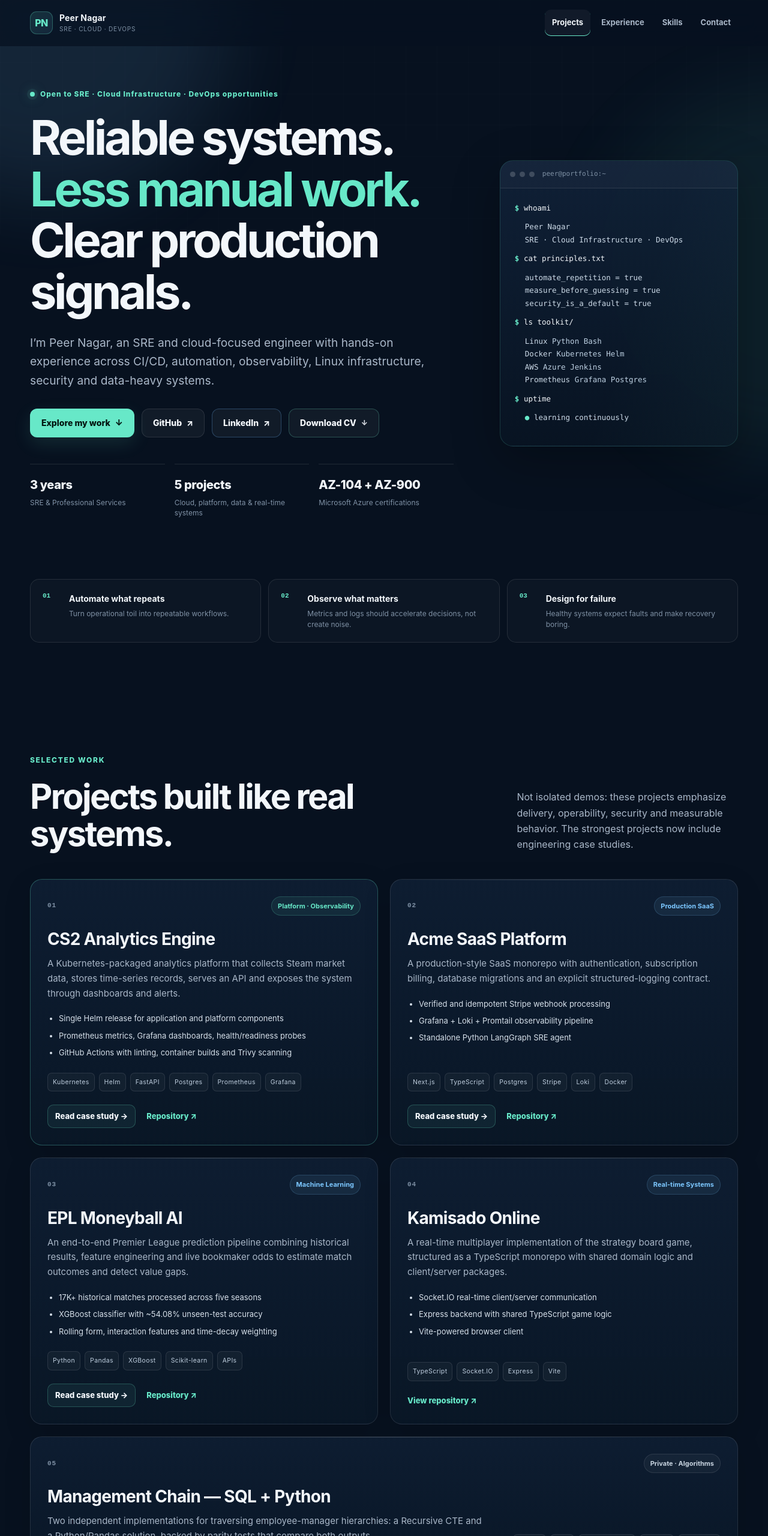
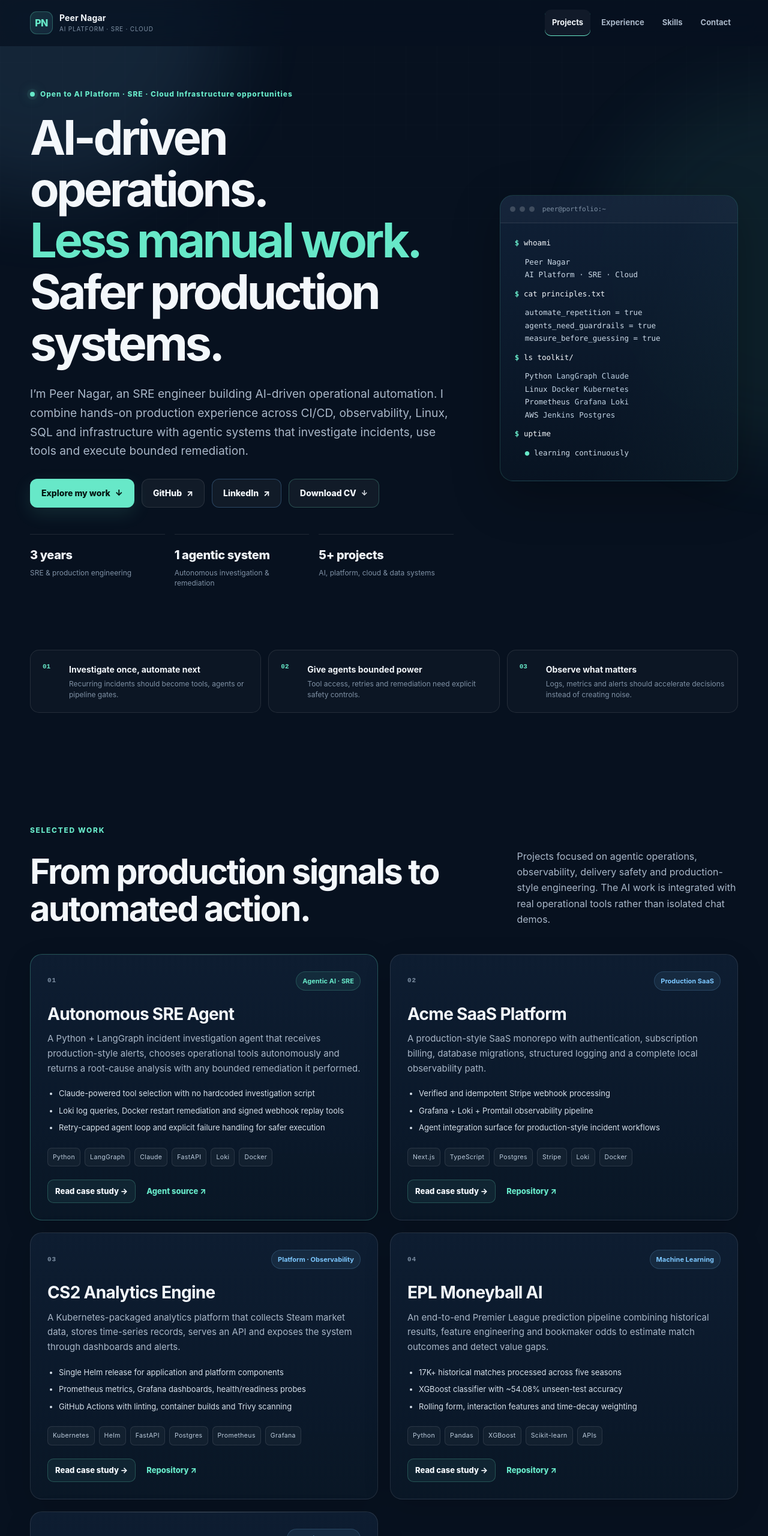
Before and after one commit to pearnagar/pearnagar.github.io, a website: page index.html in a window 1280 px wide. Shown: the top 2560 px of the page at 60% size. Drawn offline with Linux system fonts and the light colour scheme.

Commit message:
Position portfolio for AI Platform and agentic SRE roles

```diff
--- a/index.html
+++ b/index.html
@@ -3,17 +3,17 @@
 <head>
   <meta charset="utf-8" />
   <meta name="viewport" content="width=device-width, initial-scale=1" />
-  <meta name="description" content="Peer Nagar — SRE, Cloud Infrastructure and DevOps engineer building reliable systems, automation and observability." />
+  <meta name="description" content="Peer Nagar — SRE and AI Platform engineer building agentic operations, production automation, observability and reliable cloud systems." />
   <meta name="theme-color" content="#07111f" />
   <meta name="color-scheme" content="dark" />
   <meta property="og:type" content="website" />
-  <meta property="og:title" content="Peer Nagar | SRE · Cloud · DevOps" />
-  <meta property="og:description" content="SRE and Cloud Infrastructure portfolio: automation, observability, Kubernetes, CI/CD and production engineering." />
+  <meta property="og:title" content="Peer Nagar | AI Platform · SRE · Cloud" />
+  <meta property="og:description" content="AI Platform and SRE portfolio: autonomous incident investigation, operational automation, observability, Kubernetes, CI/CD and production engineering." />
   <meta property="og:url" content="https://pearnagar.github.io/" />
   <meta name="twitter:card" content="summary" />
   <link rel="canonical" href="https://pearnagar.github.io/" />
   <link rel="icon" href="./favicon.svg" type="image/svg+xml" />
-  <title>Peer Nagar | SRE · Cloud · DevOps</title>
+  <title>Peer Nagar | AI Platform · SRE · Cloud</title>
   <link rel="stylesheet" href="./styles.css" />
   <link rel="stylesheet" href="./enhancements.css" />
   <script>document.documentElement.classList.add('js')</script>
@@ -27,8 +27,8 @@
       "https://github.com/pearnagar",
       "https://www.linkedin.com/in/peer-nagar"
     ],
-    "jobTitle": "SRE and Cloud Infrastructure Engineer",
-    "knowsAbout": ["Site Reliability Engineering", "DevOps", "Kubernetes", "Cloud Infrastructure", "CI/CD", "Observability", "Linux", "Python"]
+    "jobTitle": "SRE and AI Platform Engineer",
+    "knowsAbout": ["Site Reliability Engineering", "AI Agents", "LangGraph", "Claude", "DevOps", "Kubernetes", "Cloud Infrastructure", "CI/CD", "Observability", "Linux", "Python", "SQL"]
   }
   </script>
 </head>
@@ -41,7 +41,7 @@
     <div class="header-inner">
       <a class="brand" href="#top" aria-label="Peer Nagar — home">
         <span class="brand-mark" aria-hidden="true">PN</span>
-        <span class="brand-copy"><strong>Peer Nagar</strong><small>SRE · Cloud · DevOps</small></span>
+        <span class="brand-copy"><strong>Peer Nagar</strong><small>AI Platform · SRE · Cloud</small></span>
       </a>
 
       <button class="nav-toggle" type="button" aria-expanded="false" aria-controls="primary-nav" aria-label="Open navigation">
@@ -60,11 +60,10 @@
   <main id="main-content">
     <section class="hero section reveal" aria-labelledby="hero-title">
       <div class="hero-copy">
-        <p class="availability"><span class="status-dot" aria-hidden="true"></span>Open to SRE · Cloud Infrastructure · DevOps opportunities</p>
-        <h1 id="hero-title">Reliable systems.<br /><span>Less manual work.</span><br />Clear production signals.</h1>
+        <p class="availability"><span class="status-dot" aria-hidden="true"></span>Open to AI Platform · SRE · Cloud Infrastructure opportunities</p>
+        <h1 id="hero-title">AI-driven operations.<br /><span>Less manual work.</span><br />Safer production systems.</h1>
         <p class="hero-lead">
-          I’m Peer Nagar, an SRE and cloud-focused engineer with hands-on experience across CI/CD,
-          automation, observability, Linux infrastructure, security and data-heavy systems.
+          I’m Peer Nagar, an SRE engineer building AI-driven operational automation. I combine hands-on production experience across CI/CD, observability, Linux, SQL and infrastructure with agentic systems that investigate incidents, use tools and execute bounded remediation.
         </p>
 
         <div class="hero-actions">
@@ -75,9 +74,9 @@
         </div>
 
         <dl class="metrics" aria-label="Career highlights">
-          <div><dt>3 years</dt><dd>SRE &amp; Professional Services</dd></div>
-          <div><dt>5 projects</dt><dd>Cloud, platform, data &amp; real-time systems</dd></div>
-          <div><dt>AZ-104 + AZ-900</dt><dd>Microsoft Azure certifications</dd></div>
+          <div><dt>3 years</dt><dd>SRE &amp; production engineering</dd></div>
+          <div><dt>1 agentic system</dt><dd>Autonomous investigation &amp; remediation</dd></div>
+          <div><dt>5+ projects</dt><dd>AI, platform, cloud &amp; data systems</dd></div>
         </dl>
       </div>
 
@@ -87,13 +86,13 @@
         </div>
         <div class="terminal-body">
           <p><span class="prompt">$</span> whoami</p>
-          <p class="terminal-output">Peer Nagar<br />SRE · Cloud Infrastructure · DevOps</p>
+          <p class="terminal-output">Peer Nagar<br />AI Platform · SRE · Cloud</p>
 
           <p><span class="prompt">$</span> cat principles.txt</p>
-          <p class="terminal-output">automate_repetition = true<br />measure_before_guessing = true<br />security_is_a_default = true</p>
+          <p class="terminal-output">automate_repetition = true<br />agents_need_guardrails = true<br />measure_before_guessing = true</p>
 
           <p><span class="prompt">$</span> ls toolkit/</p>
-          <p class="terminal-output terminal-grid">Linux <span>Python</span> <span>Bash</span><br />Docker <span>Kubernetes</span> <span>Helm</span><br />AWS <span>Azure</span> <span>Jenkins</span><br />Prometheus <span>Grafana</span> <span>Postgres</span></p>
+          <p class="terminal-output terminal-grid">Python <span>LangGraph</span> <span>Claude</span><br />Linux <span>Docker</span> <span>Kubernetes</span><br />Prometheus <span>Grafana</span> <span>Loki</span><br />AWS <span>Jenkins</span> <span>Postgres</span></p>
 
           <p><span class="prompt">$</span> uptime</p>
           <p class="terminal-output"><span class="terminal-ok">●</span> learning continuously</p>
@@ -102,23 +101,55 @@
     </section>
 
     <section class="principles section section-tight reveal" aria-label="Engineering principles">
-      <div class="principle"><span>01</span><div><strong>Automate what repeats</strong><small>Turn operational toil into repeatable workflows.</small></div></div>
-      <div class="principle"><span>02</span><div><strong>Observe what matters</strong><small>Metrics and logs should accelerate decisions, not create noise.</small></div></div>
-      <div class="principle"><span>03</span><div><strong>Design for failure</strong><small>Healthy systems expect faults and make recovery boring.</small></div></div>
+      <div class="principle"><span>01</span><div><strong>Investigate once, automate next</strong><small>Recurring incidents should become tools, agents or pipeline gates.</small></div></div>
+      <div class="principle"><span>02</span><div><strong>Give agents bounded power</strong><small>Tool access, retries and remediation need explicit safety controls.</small></div></div>
+      <div class="principle"><span>03</span><div><strong>Observe what matters</strong><small>Logs, metrics and alerts should accelerate decisions instead of creating noise.</small></div></div>
     </section>
 
     <section id="projects" class="section reveal" aria-labelledby="projects-title">
       <div class="section-heading">
         <p class="kicker">Selected work</p>
         <div class="heading-row">
-          <h2 id="projects-title">Projects built like real systems.</h2>
-          <p>Not isolated demos: these projects emphasize delivery, operability, security and measurable behavior. The strongest projects now include engineering case studies.</p>
+          <h2 id="projects-title">From production signals to automated action.</h2>
+          <p>Projects focused on agentic operations, observability, delivery safety and production-style engineering. The AI work is integrated with real operational tools rather than isolated chat demos.</p>
         </div>
       </div>
 
       <div class="project-grid">
         <article class="project-card featured">
-          <div class="project-topline"><span class="project-number">01</span><span class="tag tag-accent">Platform · Observability</span></div>
+          <div class="project-topline"><span class="project-number">01</span><span class="tag tag-accent">Agentic AI · SRE</span></div>
+          <h3>Autonomous SRE Agent</h3>
+          <p>A Python + LangGraph incident investigation agent that receives production-style alerts, chooses operational tools autonomously and returns a root-cause analysis with any bounded remediation it performed.</p>
+          <ul class="impact-list">
+            <li>Claude-powered tool selection with no hardcoded investigation script</li>
+            <li>Loki log queries, Docker restart remediation and signed webhook replay tools</li>
+            <li>Retry-capped agent loop and explicit failure handling for safer execution</li>
+          </ul>
+          <div class="stack" aria-label="Technology stack"><span>Python</span><span>LangGraph</span><span>Claude</span><span>FastAPI</span><span>Loki</span><span>Docker</span></div>
+          <div class="project-actions">
+            <a class="project-link case-study-link" href="./case-studies/ai-sre-agent.html">Read case study <span aria-hidden="true">→</span></a>
+            <a class="project-link" href="https://github.com/pearnagar/SaaS_App/tree/main/sre-agent" target="_blank" rel="noopener noreferrer">Agent source <span aria-hidden="true">↗</span></a>
+          </div>
+        </article>
+
+        <article class="project-card">
+          <div class="project-topline"><span class="project-number">02</span><span class="tag">Production SaaS</span></div>
+          <h3>Acme SaaS Platform</h3>
+          <p>A production-style SaaS monorepo with authentication, subscription billing, database migrations, structured logging and a complete local observability path.</p>
+          <ul class="impact-list">
+            <li>Verified and idempotent Stripe webhook processing</li>
+            <li>Grafana + Loki + Promtail observability pipeline</li>
+            <li>Agent integration surface for production-style incident workflows</li>
+          </ul>
+          <div class="stack" aria-label="Technology stack"><span>Next.js</span><span>TypeScript</span><span>Postgres</span><span>Stripe</span><span>Loki</span><span>Docker</span></div>
+          <div class="project-actions">
+            <a class="project-link case-study-link" href="./case-studies/saas-platform.html">Read case study <span aria-hidden="true">→</span></a>
+            <a class="project-link" href="https://github.com/pearnagar/SaaS_App" target="_blank" rel="noopener noreferrer">Repository <span aria-hidden="true">↗</span></a>
+          </div>
+        </article>
+
+        <article class="project-card">
+          <div class="project-topline"><span class="project-number">03</span><span class="tag">Platform · Observability</span></div>
           <h3>CS2 Analytics Engine</h3>
           <p>A Kubernetes-packaged analytics platform that collects Steam market data, stores time-series records, serves an API and exposes the system through dashboards and alerts.</p>
           <ul class="impact-list">
@@ -134,25 +165,9 @@
         </article>
 
         <article class="project-card">
-          <div class="project-topline"><span class="project-number">02</span><span class="tag">Production SaaS</span></div>
-          <h3>Acme SaaS Platform</h3>
-          <p>A production-style SaaS monorepo with authentication, subscription billing, database migrations and an explicit structured-logging contract.</p>
-          <ul class="impact-list">
-            <li>Verified and idempotent Stripe webhook processing</li>
-            <li>Grafana + Loki + Promtail observability pipeline</li>
-            <li>Standalone Python LangGraph SRE agent</li>
-          </ul>
-          <div class="stack" aria-label="Technology stack"><span>Next.js</span><span>TypeScript</span><span>Postgres</span><span>Stripe</span><span>Loki</span><span>Docker</span></div>
-          <div class="project-actions">
-            <a class="project-link case-study-link" href="./case-studies/saas-platform.html">Read case study <span aria-hidden="true">→</span></a>
-            <a class="project-link" href="https://github.com/pearnagar/SaaS_App" target="_blank" rel="noopener noreferrer">Repository <span aria-hidden="true">↗</span></a>
-          </div>
-        </article>
-
-        <article class="project-card">
-          <div class="project-topline"><span class="project-number">03</span><span class="tag">Machine Learning</span></div>
+          <div class="project-topline"><span class="project-number">04</span><span class="tag">Machine Learning</span></div>
           <h3>EPL Moneyball AI</h3>
-          <p>An end-to-end Premier League prediction pipeline combining historical results, feature engineering and live bookmaker odds to estimate match outcomes and detect value gaps.</p>
+          <p>An end-to-end Premier League prediction pipeline combining historical results, feature engineering and bookmaker odds to estimate match outcomes and detect value gaps.</p>
           <ul class="impact-list">
             <li>17K+ historical matches processed across five seasons</li>
             <li>XGBoost classifier with ~54.08% unseen-test accuracy</li>
@@ -166,7 +181,7 @@
         </article>
 
         <article class="project-card">
-          <div class="project-topline"><span class="project-number">04</span><span class="tag">Real-time Systems</span></div>
+          <div class="project-topline"><span class="project-number">05</span><span class="tag">Real-time Systems</span></div>
           <h3>Kamisado Online</h3>
           <p>A real-time multiplayer implementation of the strategy board game, structured as a TypeScript monorepo with shared domain logic and client/server packages.</p>
           <ul class="impact-list">
@@ -181,7 +196,7 @@
         </article>
 
         <article class="project-card project-card-wide">
-          <div class="project-topline"><span class="project-number">05</span><span class="tag tag-private">Private · Algorithms</span></div>
+          <div class="project-topline"><span class="project-number">06</span><span class="tag tag-private">Algorithms · SQL</span></div>
           <div class="wide-project-content">
             <div>
               <h3>Management Chain — SQL + Python</h3>
@@ -191,12 +206,13 @@
           </div>
         </article>
       </div>
+      </div>
     </section>
 
     <section id="experience" class="section reveal" aria-labelledby="experience-title">
       <div class="section-heading">
         <p class="kicker">Experience</p>
-        <div class="heading-row"><h2 id="experience-title">Production ownership, end to end.</h2><p>My background connects platform operations, customer-facing delivery, automation and security.</p></div>
+        <div class="heading-row"><h2 id="experience-title">Production experience behind the agents.</h2><p>My AI work sits on top of hands-on SRE experience: delivery, automation, monitoring, SQL, infrastructure and customer-facing production environments.</p></div>
       </div>
 
       <div class="timeline">
@@ -204,7 +220,7 @@
           <div class="timeline-meta"><span>2022 — 2025</span><small>Cyberbit</small></div>
           <div class="timeline-content">
             <h3>SRE &amp; Professional Services Engineer</h3>
-            <p>Owned product delivery and hotfix deployment through automated CI/CD workflows, built operational automation in Ansible, Python, Bash and PowerShell, and improved production visibility with Prometheus alerts, Grafana dashboards and custom exporters.</p>
+            <p>Owned product delivery and hotfix deployment through automated CI/CD workflows, built operational automation in Ansible, Python, Bash and PowerShell, improved production visibility with Prometheus alerts, Grafana dashboards and custom exporters, and developed SQL used for monitoring and reporting.</p>
             <div class="role-tags"><span>CI/CD</span><span>Automation</span><span>Observability</span><span>VMware</span><span>SQL</span></div>
           </div>
         </article>
@@ -223,24 +239,25 @@
     <section id="skills" class="section reveal" aria-labelledby="skills-title">
       <div class="section-heading">
         <p class="kicker">Technical toolkit</p>
-        <div class="heading-row"><h2 id="skills-title">A platform mindset across the stack.</h2><p>I choose tools for reliability and operational clarity, not for the logo wall.</p></div>
+        <div class="heading-row"><h2 id="skills-title">AI agents grounded in platform engineering.</h2><p>The goal is not an LLM demo. It is an operational system with tools, observability, delivery controls and explicit safety boundaries.</p></div>
       </div>
 
       <div class="skills-grid">
-        <article class="skill-group"><span class="skill-index">01</span><h3>Platform &amp; Cloud</h3><p>Linux · AWS · Azure · Docker · Kubernetes · Helm · VMware vSphere</p></article>
+        <article class="skill-group"><span class="skill-index">01</span><h3>AI &amp; Agents</h3><p>LangGraph · Claude / Anthropic API · tool calling · agent state · retry guardrails · prompt engineering</p></article>
         <article class="skill-group"><span class="skill-index">02</span><h3>Automation &amp; Delivery</h3><p>Python · Bash · PowerShell · Ansible · Jenkins · GitHub Actions · CI/CD</p></article>
-        <article class="skill-group"><span class="skill-index">03</span><h3>Observability</h3><p>Prometheus · Grafana · Loki · structured logging · alerting · custom exporters</p></article>
-        <article class="skill-group"><span class="skill-index">04</span><h3>Data &amp; Backend</h3><p>SQL · PostgreSQL · FastAPI · Node.js · REST APIs · Pandas</p></article>
-        <article class="skill-group"><span class="skill-index">05</span><h3>Security</h3><p>Network security · certificates · secrets handling · image scanning · secure deployment practices</p></article>
-        <article class="skill-group"><span class="skill-index">06</span><h3>Education &amp; Certifications</h3><p>B.Sc. Applied Mathematics, Bar-Ilan University · AZ-104 · AZ-900</p></article>
+        <article class="skill-group"><span class="skill-index">03</span><h3>Observability</h3><p>Prometheus · Grafana · Loki · ELK · structured logging · alerting · custom exporters</p></article>
+        <article class="skill-group"><span class="skill-index">04</span><h3>Platform &amp; Cloud</h3><p>Linux · AWS · Azure · Docker · Kubernetes · Helm · VMware vSphere</p></article>
+        <article class="skill-group"><span class="skill-index">05</span><h3>Data &amp; Backend</h3><p>SQL · PostgreSQL · MongoDB · RabbitMQ · FastAPI · Node.js · REST APIs · Pandas</p></article>
+        <article class="skill-group"><span class="skill-index">06</span><h3>Security &amp; Credentials</h3><p>Network security · certificates · secrets handling · image scanning · AZ-104 · AZ-900 · B.Sc. Applied Mathematics</p></article>
+      </div>
       </div>
     </section>
 
     <section id="contact" class="section contact-section reveal" aria-labelledby="contact-title">
       <div>
         <p class="kicker">Contact</p>
-        <h2 id="contact-title">Need someone who can connect infrastructure, automation and observability?</h2>
-        <p>Let’s talk about the system you’re building — and what should become easier to operate.</p>
+        <h2 id="contact-title">Building AI systems that can operate real infrastructure?</h2>
+        <p>I’m interested in roles where production incidents become permanent automation: agents, tooling, observability and safer delivery controls.</p>
       </div>
       <div class="contact-actions">
         <a class="button button-primary" href="https://mail.google.com/mail/?view=cm&amp;fs=1&amp;to=pearnagar%40gmail.com" target="_blank" rel="noopener noreferrer">Email me <span aria-hidden="true">↗</span></a>
```
